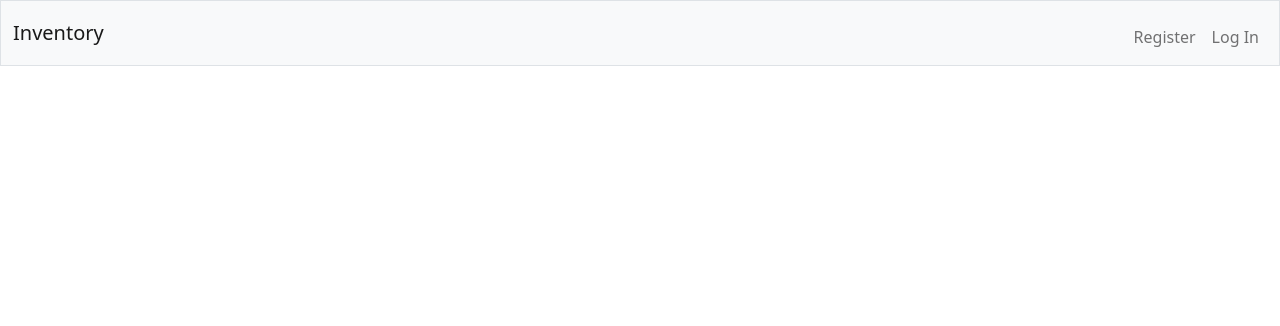
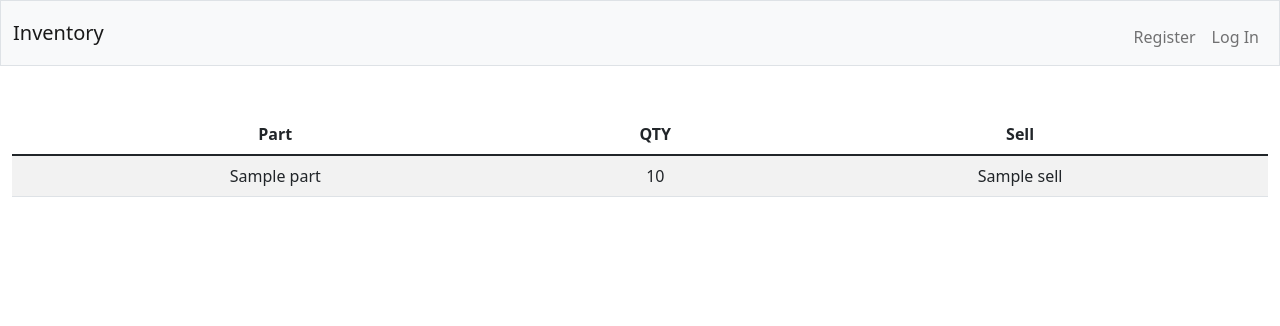
Before and after one commit to Kaleb-Moore/CS50-Final-Project, a Flask app: template templates/index.html in a window 1280 px wide. Shown: the top 326 px of the page. Run offline with Flask 2, Linux system fonts and the light colour scheme; the template is opened without the code that fills it: most values are stand-ins (such as "Sample title", 1, 10 or a date in 2020); some libraries are stand-ins or nearby versions.

Commit message:
Added Index.html for all parts owned, changed logic for logs to order from newest to oldest

```diff
--- a/app.py
+++ b/app.py
@@ -39,9 +39,9 @@ def after_request(response):
 @app.route("/")
 @login_required
 def index():
-    user_id = session["user_id"]
 
-    return render_template("index.html")
+    parts = inv.execute("SELECT * FROM inventory")
+    return render_template("index.html", parts=parts)
 
 
 @app.route("/receive", methods=["GET", "POST"])
@@ -49,7 +49,7 @@ def index():
 def receive():
 
     if request.method == "POST":
-        part = request.form.get("part").lower()
+        part = request.form.get("part").lower().strip()
         qty = request.form.get("qty")
         cost = request.form.get("cost")
         price = request.form.get("price")
@@ -63,17 +63,14 @@ def receive():
         if not price:
             return apology("Please provide a sell price")
 
-
         try:
             qty = int(request.form.get("qty"))
         except:
             return apology("Quantity must be an integer")
-
         try:
             cost = int(request.form.get("cost"))
         except:
             return apology("Cost must be an integer")
-
         try:
             price = int(request.form.get("price"))
         except:
@@ -90,7 +87,7 @@ def receive():
 
         inv.execute("INSERT INTO transactions (part, quantity, cost, sell, type) VALUES (?, ?, ?, ?, ?)",
                     part, qty, cost, price, "received")
-        return render_template("index.html")
+        return redirect('/')
     else:
         return render_template("receive.html")
 
@@ -99,7 +96,7 @@ def receive():
 @login_required
 def logs():
     """Show history of transactions"""
-    logs = inv.execute("SELECT * FROM transactions")
+    logs = inv.execute("SELECT * FROM transactions ORDER BY time DESC")
     return render_template("logs.html", logs=logs)
 
 
@@ -196,7 +193,7 @@ def sell():
             inv.execute("UPDATE inventory SET quantity = (? - ?) WHERE part = ?", canSell[0]["quantity"], qty, part)
             inv.execute("INSERT INTO transactions (part, quantity, cost, sell, type) VALUES (?, ?, ?, ?, ?)",
                         part, qty, cost, sell, "sell")
-            return render_template("index.html")
+            return redirect('/')
 
     else:
         return render_template("sell.html")
--- a/templates/index.html
+++ b/templates/index.html
@@ -5,5 +5,23 @@
 {% endblock %}
 
 {% block main %}
+<table class="table table-striped">
+    <thead>
+        <tr>
+            <th>Part</th>
+            <th>QTY</th>
+            <th>Sell</th>
+        </tr>
+    </thead>
 
+    <tbody>
+        {% for part in parts %}
+        <tr>
+            <td> {{ part["part"] }}</td>
+            <td> {{ part["quantity"] }}</td>
+            <td> {{ part["sell"] }}</td>
+        </tr>
+        {% endfor%}
+    </tbody>
+</table>
 {% endblock %}
```
Also changed, not shown: inventory.db, 1 other file.
